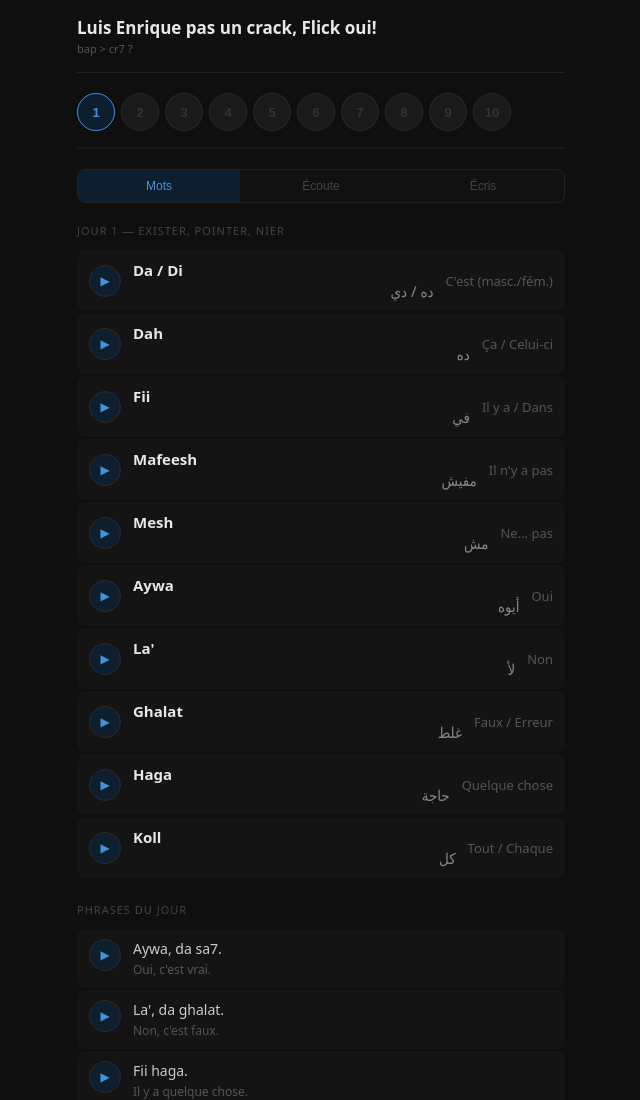
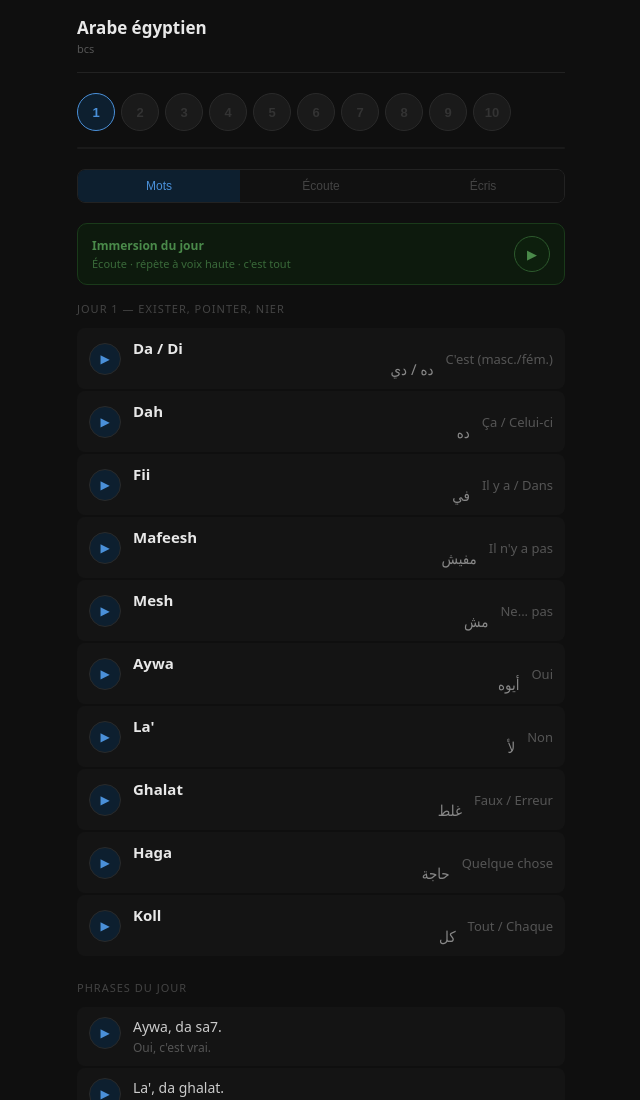
Before and after one commit to ado44/ten, a plain HTML site: page docs/index.html in a window 1280 px wide. Shown: the top 1100 px of the page, without its empty margins (319-959 px from the left). Drawn offline with Linux system fonts and the light colour scheme.

Commit message:
immersion mode

```diff
--- a/docs/index.html
+++ b/docs/index.html
@@ -3,7 +3,7 @@
 <head>
 <meta charset="UTF-8">
 <meta name="viewport" content="width=device-width, initial-scale=1.0">
-<title>Luis enrique pas un crack !</title>
+<title>Arabe</title>
 <style>
 * { box-sizing: border-box; margin: 0; padding: 0; }
 body { font-family: system-ui, sans-serif; background: #0f0f0f; color: #e8e8e8; min-height: 100vh; }
@@ -234,11 +234,11 @@ const DAYS = [
         { s: "A", t: "Sabah el kheer, habibi!" },
         { s: "B", t: "Sabah el noor! Enta tamam?" },
         { s: "A", t: "Ana tamam, shokran. W enta?" },
-        { s: "B", t: "Ana mesh tamam awi, ya3ni ana ta3ban keteer ennaharda." },
+        { s: "B", t: "Ana mesh tamam awi. Ana ta3ban keteer lamma biyigi el sabah." },
         { s: "A", t: "Leh? Fii haga ghalat?" },
-        { s: "B", t: "Aywa, 3andi shoghl keteer awi. Mafeesh wa't khalas." },
+        { s: "B", t: "Aywa, el wa't beta3i mesh keteer khalis. 3andi shoghl ziyada koll yowm." },
         { s: "A", t: "Da mesh sa7! Lazem terta7 shwayya." },
-        { s: "B", t: "La', mesh mumkin. El nas biyistannoo ana 3al shoghl el dohr." },
+        { s: "B", t: "La', mesh mumkin. Lamma biyigi el dohr, el nas biyistannoo ana 3al shoghl." },
         { s: "A", t: "Tamam, yallah. Inshallah bokra kwayyes." },
         { s: "B", t: "Inshallah habibi, shokran." },
       ],
@@ -246,19 +246,19 @@ const DAYS = [
         "Bonjour mon cher !",
         "Bonjour ! Tu vas bien ?",
         "Je vais bien, merci. Et toi ?",
-        "Je vais pas bien, je suis vraiment très fatigué aujourd'hui.",
+        "Je vais pas bien. Je suis très fatigué quand le matin arrive.",
         "Pourquoi ? Il y a quelque chose qui va pas ?",
-        "Oui, j'ai énormément de travail. Y'a plus le temps du tout.",
+        "Oui, mon temps est vraiment pas suffisant. J'ai du travail en trop chaque jour.",
         "C'est pas normal ! Tu dois te reposer un peu.",
-        "Non, c'est pas possible. Les gens m'attendent au travail à midi.",
+        "Non, c'est pas possible. Quand midi arrive, les gens m'attendent au travail.",
         "Ok, allez. Inch'allah demain ça va mieux.",
         "Inch'allah mon cher, merci.",
       ],
       newWords: [
         { w: "Sabah el kheer / noor", m: "Bonjour (matin) / réponse" },
-        { w: "Wa't", m: "Temps / Moment" },
-        { w: "Mumkin", m: "Possible" },
-        { w: "3al", m: "Au / Sur le (3ala + el)" },
+        { w: "lamma + phrase", m: "Quand / Au moment où  →  lamma biyigi el sabah" },
+        { w: "beta3 + pronom", m: "Possession  →  el wa't beta3i = mon temps" },
+        { w: "ziyada", m: "En trop / Surplus  →  shoghl ziyada" },
       ],
     },
   },
@@ -376,32 +376,32 @@ const DAYS = [
       tag: "Dialogue J4→J6",
       audio: "j4j6",
       lines: [
-        { s: "A", t: "Tayeb, enta raye7 feen dah el wa't?" },
-        { s: "B", t: "Ana raye7 el dokkaan. 3ayez ashteri akl w maya. El floos ma3aya." },
-        { s: "A", t: "Sa7? Fii dokkaan kwayyes 3ala el taree' — el nas koll yowm biyishtaghalo 3ala el balad dah." },
+        { s: "A", t: "Tayeb, enta raye7 feen delwa'ti?" },
+        { s: "B", t: "Ana raye7 el dokkaan beta3 el balad. 3ayez ashteri akl w maya. El floos ma3aya." },
+        { s: "A", t: "Sa7? Fii wahid dokkaan kwayyes awi 3ala el taree' el kebeer." },
         { s: "B", t: "3aref, bas ana mish 3arif el taree' mabyen." },
-        { s: "A", t: "Ezzay mish 3arif? El 3imara el kebeer 3ala el yemeen — biyishoofa el nas koll yowm!" },
+        { s: "A", t: "Ezzay mish 3arif? Lamma tigi men hena, el 3imara el kebeer 3ala el yemeen!" },
         { s: "B", t: "Aywa aywa, shokran habibi. W el akl feen 3al taree' dah?" },
         { s: "A", t: "Fii mahal kwayyes ba3d el 3imara, 3ala el yessar. El nas biyoolo enno kwayyes awi." },
         { s: "B", t: "Tamam, yallah. Ma3lesh 3ala el so'al el keteer!" },
         { s: "A", t: "La' la', el hamdulillah! Yallah, inshallah tla'i koll haga kwayyes." },
       ],
       trad: [
-        "Ok, tu vas où là maintenant ?",
-        "Je vais à l'épicerie. Je veux acheter de la nourriture et de l'eau. J'ai l'argent sur moi.",
-        "Vraiment ? Il y a une bonne épicerie sur la route — les gens travaillent tous les jours dans ce quartier.",
+        "Ok, tu vas où maintenant ?",
+        "Je vais à l'épicerie du quartier. Je veux acheter de la nourriture et de l'eau. J'ai l'argent sur moi.",
+        "Vraiment ? Il y a une très bonne épicerie sur la grande route.",
         "Je sais, mais je vois pas bien la route.",
-        "Comment tu vois pas ? Le grand immeuble à droite — tout le monde le voit chaque jour !",
+        "Comment tu vois pas ? Quand tu viens d'ici, le grand immeuble est à droite !",
         "Oui oui, merci mon cher. Et la nourriture c'est où sur cette route ?",
         "Il y a un bon magasin après l'immeuble, à gauche. Les gens disent que c'est très bien.",
         "Ok, allez. Désolé pour toutes les questions !",
         "Non non, Dieu merci ! Allez, inch'allah tu trouves tout ce qu'il faut.",
       ],
       newWords: [
-        { w: "Ashteri", m: "Acheter (1ère personne)" },
+        { w: "beta3 + nom", m: "De / Appartenant à  →  el dokkaan beta3 el balad" },
+        { w: "wahid + nom", m: "Un / Un certain  →  wahid dokkaan" },
+        { w: "lamma + phrase", m: "Quand  →  lamma tigi men hena" },
         { w: "El yemeen / el yessar", m: "La droite / La gauche" },
-        { w: "Mabyen", m: "Visible / Évident" },
-        { w: "Tla'i", m: "Tu trouves" },
       ],
     },
   },
@@ -517,23 +517,23 @@ const DAYS = [
       audio: "j7j9",
       lines: [
         { s: "Narration", t: "Ahmed biyishtaghal men el sabah lel masa, bas huwwa dayman mesh 3aref izzay yiwsal el beet abl el 3asha." },
-        { s: "Narration", t: "El ragel el gar biyiz3al 3ashan huwwa dayman biyigi ba3d ennos el leila — ya3ni el nas fii el 3imara koll yowm biyisma3o el doshha." },
+        { s: "Narration", t: "Lamma biyigi ba3d ennos el leila, el ragel el gar beta3 el atabba' fow' biyiz3al — ya3ni el nas fii el 3imara koll yowm biyisma3o el doshha beta3u." },
         { s: "Narration", t: "El walad biyistanna el akl lewa7do, bas el akl bard 3ashan el wa't keteer." },
-        { s: "Narration", t: "El garaneen biyiftikero enno ragel mesh kwayyes, bas ehna mesh biyiftikero keda — ehna biyiftikero enno biyishtaghal keteer 3ashan el floos mesh keteer 3ala el balad dah." },
+        { s: "Narration", t: "El garaneen biyiftikero enno wahid ragel mesh kwayyes, bas ehna mesh biyiftikero keda — ehna biyiftikero enno biyishtaghal keteer 3ashan el floos mesh keteer 3ala el balad dah." },
         { s: "Narration", t: "Huwwa biyinsa koll haga, bas sa7 enno mesh biyinsa yigi el beet ba3d el dohr tani." },
       ],
       trad: [
         "Ahmed travaille du matin jusqu'au soir, mais il sait jamais comment rentrer à la maison avant le dîner.",
-        "Le voisin s'énerve parce qu'il rentre toujours après minuit — donc les gens dans l'immeuble entendent le bruit chaque jour.",
+        "Quand il rentre après minuit, le voisin de l'étage du dessus s'énerve — donc les gens dans l'immeuble entendent son bruit chaque jour.",
         "Le garçon attend la nourriture tout seul, mais la nourriture est froide parce que ça fait longtemps.",
         "Les voisins pensent que c'est un homme pas bien, mais nous on pense pas ça — on pense qu'il travaille beaucoup parce que l'argent est pas suffisant dans ce quartier.",
         "Il oublie tout, mais c'est vrai qu'il oublie pas de rentrer à la maison après midi encore une fois.",
       ],
       newWords: [
-        { w: "El sabah / el masa", m: "Le matin / Le soir" },
-        { w: "Ba3d ennos", m: "Après minuit" },
+        { w: "lamma + phrase", m: "Quand  →  lamma biyigi ba3d ennos" },
+        { w: "beta3 + nom", m: "De / Son  →  el gar beta3 el atabba' / el doshha beta3u" },
+        { w: "wahid + nom", m: "Un certain  →  wahid ragel mesh kwayyes" },
         { w: "Lewa7do", m: "Tout seul" },
-        { w: "Bard", m: "Froid" },
       ],
     },
   },
@@ -668,7 +668,7 @@ function renderHeader() {
   h.className = 'header';
   const streak = S.completedDays.length;
   h.innerHTML = `
-    <div><h1>Luis Enrique pas un crack, Flick oui!</h1><p>bap > cr7 ?</p></div>
+    <div><h1>Arabe égyptien</h1><p>bcs</p></div>
     <div class="streak">${streak > 0 ? '🔥 ' + streak + ' jour' + (streak > 1 ? 's' : '') : ''}</div>`;
   return h;
 }
@@ -728,6 +728,22 @@ function renderStepTabs() {
 // WORDS
 function renderWords(el) {
   const d = day();
+
+  // Bloc immersion — présent chaque jour
+  const immBox = document.createElement('div');
+  immBox.style.cssText = 'display:flex;align-items:center;justify-content:space-between;padding:12px 14px;background:#0d1a0d;border:1px solid #1a3a1a;border-radius:10px;margin-bottom:16px;';
+  immBox.innerHTML = `
+    <div>
+      <div style="font-size:12px;color:#4a8a4a;font-weight:600;margin-bottom:2px;">Immersion du jour</div>
+      <div style="font-size:11px;color:#3a6a3a;">Écoute · répète à voix haute · c'est tout</div>
+    </div>
+    <button id="btnImmersion" style="width:36px;height:36px;border-radius:50%;border:1px solid #2d5a2d;background:#0d1f0d;color:#4a8a4a;font-size:13px;cursor:pointer;display:flex;align-items:center;justify-content:center;">▶</button>
+  `;
+  immBox.querySelector('#btnImmersion').onclick = function() {
+    playAudio('audio/dialogues/immersion.mp3', this);
+  };
+  el.appendChild(immBox);
+
   const label = document.createElement('div');
   label.className = 'section-label';
   label.textContent = `Jour ${d.id} — ${d.title}`;
@@ -913,6 +929,11 @@ function renderDialogue(el) {
     box.appendChild(line);
   });
 
+  const consigne = document.createElement('div');
+  consigne.style.cssText = 'font-size:12px;color:#555;margin:12px 0 8px;line-height:1.6;';
+  consigne.textContent = 'Écoute, puis répète à voix haute phrase par phrase. Pas besoin de tout comprendre.';
+  box.appendChild(consigne);
+
   const audioBtn = document.createElement('button');
   audioBtn.className = 'btn-dialogue-audio';
   audioBtn.innerHTML = '▶ &nbsp; Écouter le dialogue';
```
Also changed, not shown: docs/ret.txt, 4 other files.
